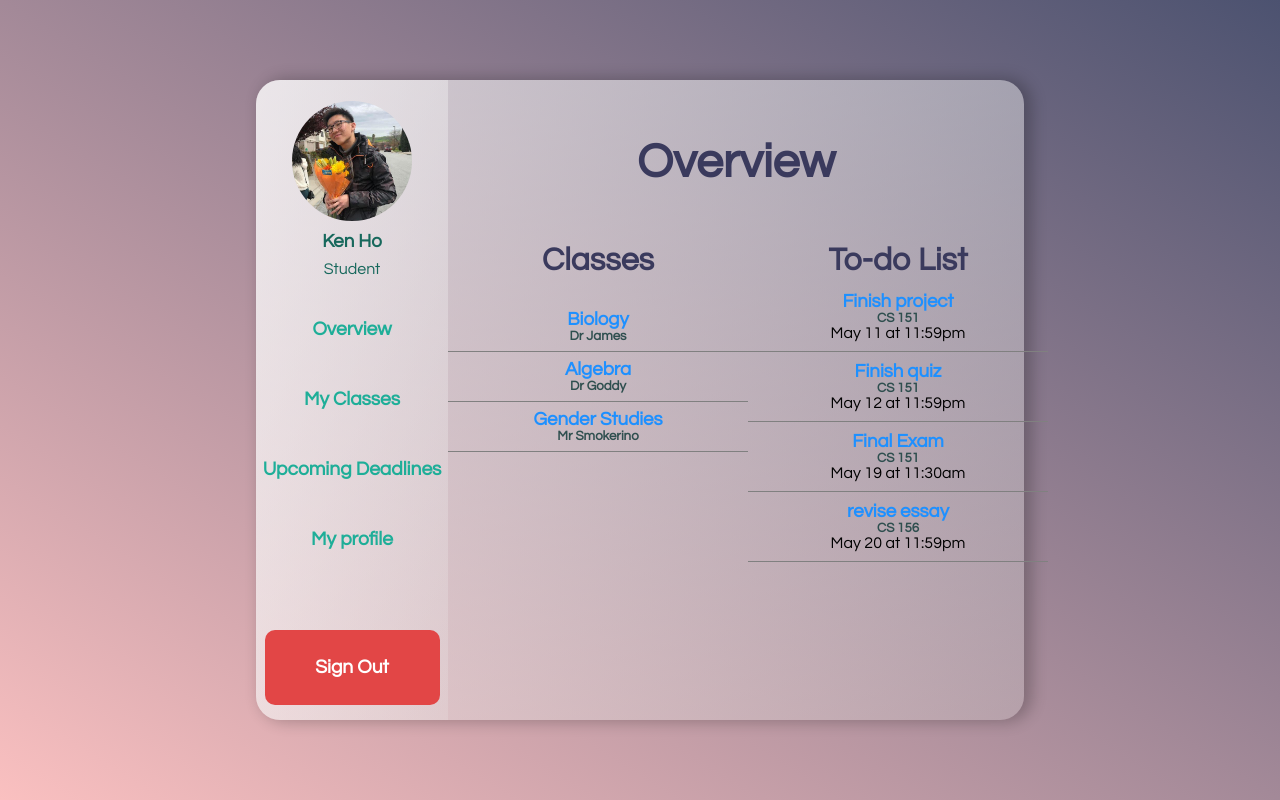
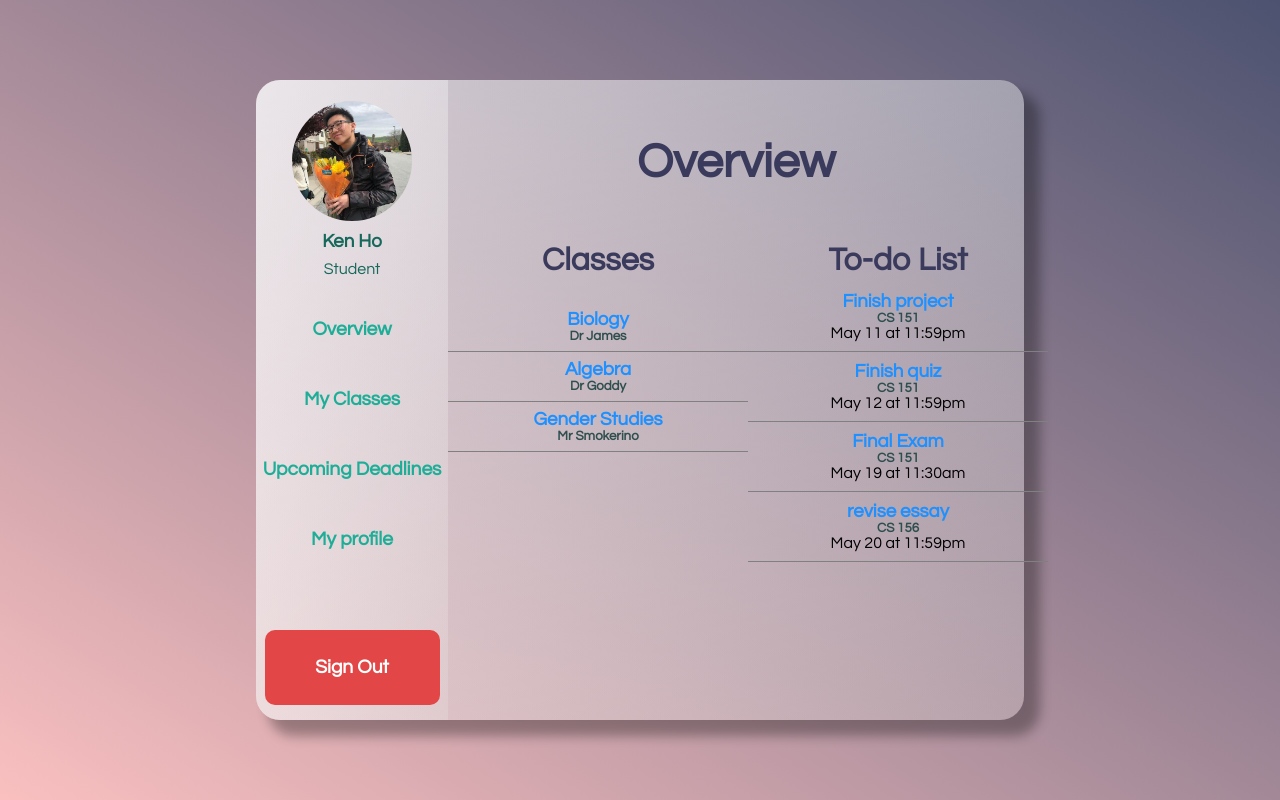
Before and after one commit to navsharad/Study-Buddy, a React (Create React App) app in the folder client/: page / in a window 1280 px wide. Built offline with nearby package versions, Linux system fonts and the light colour scheme.

Commit message:
adjusted shadow of glass class

```diff
--- a/client/src/Pages/UserProfile/userProfile.css
+++ b/client/src/Pages/UserProfile/userProfile.css
@@ -24,8 +24,9 @@
     width: 60%;
     background: linear-gradient(to right bottom, rgba(255,255,255,0.6), rgba(206, 203, 203, 0.3));
     border-radius: 1.5rem;
-    -webkit-box-shadow: 6px 0px 15px 2px rgba(0,0,0,0.23);
-    box-shadow: 6px 0px 15px 2px rgba(0,0,0,0.23);
+    -webkit-box-shadow: 14px 14px 12px 2px rgba(0, 0, 0, 0.315);
+    box-shadow: 14px 14px 12px 2px rgba(0,0,0,0.315);
+
 }
 
 /* left sidebar styling */
```
